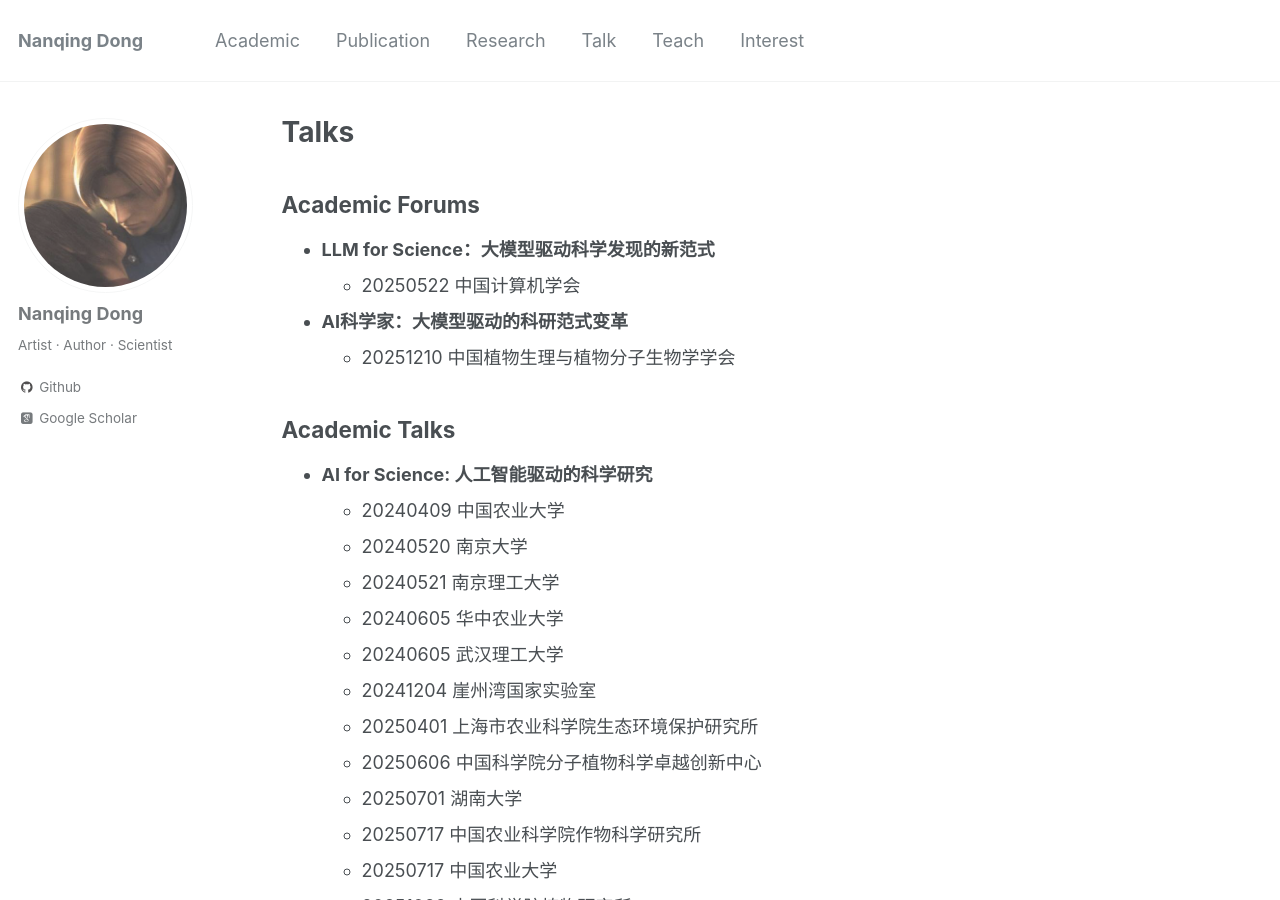
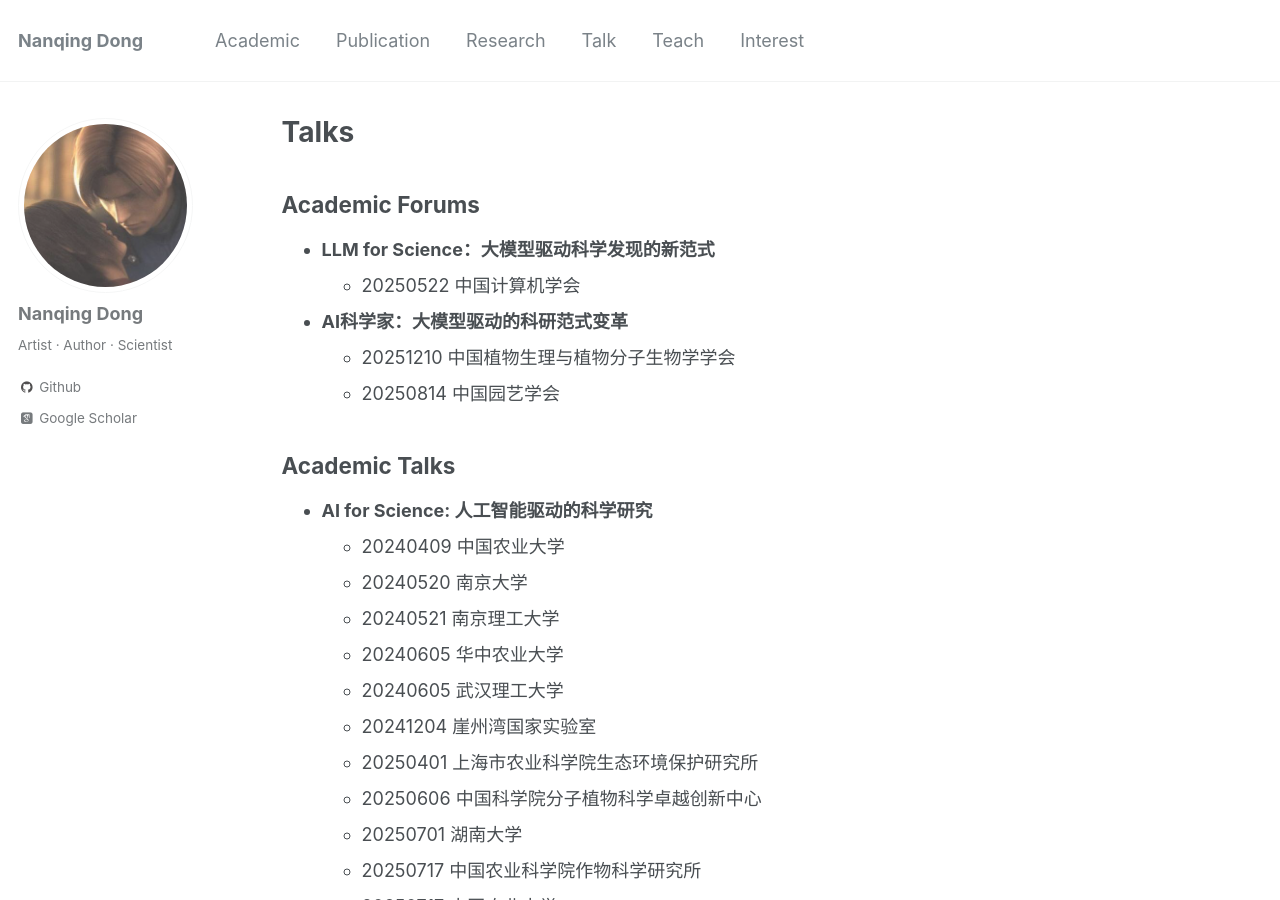
Before and after one commit to eveningdong/eveningdong.github.io, a Jekyll site: the page built from _pages/talk.md, in a window 1280 px wide and 900 px high. Built offline with Jekyll 4.4.1, drawn with Linux system fonts in a browser that asks for light colours; some web fonts are replaced.

Commit message:
Update talk.md

```diff
--- a/_pages/talk.md
+++ b/_pages/talk.md
@@ -11,6 +11,7 @@ author_profile: true
 
 * **AI科学家：大模型驱动的科研范式变革**
   + 20251210 中国植物生理与植物分子生物学学会
+  + 20250814 中国园艺学会
 
 
 ## Academic Talks
```
